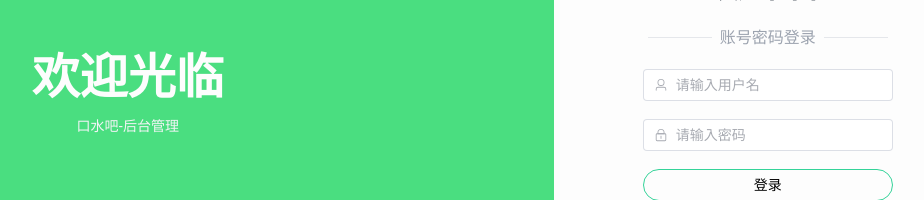
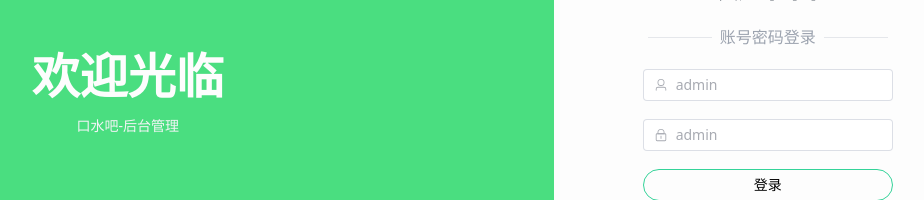
Before and after one commit to Fu-Huan-Mei/manage-system, a Vue app: page /#/login in a window 1280 px wide. Shown: the part 306-506 px from the top of the page, without its empty margins (299-1223 px from the left). Built offline with nearby package versions, Linux system fonts and the light colour scheme.

Commit message:
learning

```diff
--- a/src/pages/login.vue
+++ b/src/pages/login.vue
@@ -18,7 +18,7 @@
                 <el-form ref="formRef" :rules="rules" :model="form" class="w-[250px]">
                     <!--用户名-->
                     <el-form-item prop="username">
-                        <el-input v-model="form.username" placeholder="请输入用户名">
+                        <el-input v-model="form.username" placeholder="admin">
                             <template #prefix>
                                 <el-icon><user /></el-icon>
                             </template>
@@ -26,7 +26,7 @@
                     </el-form-item>
                     <!--密码-->
                     <el-form-item prop="password">
-                        <el-input type="password" v-model="form.password" show-password placeholder="请输入密码">
+                        <el-input type="password" v-model="form.password" show-password placeholder="admin">
                             <template  #prefix>
                                 <el-icon><lock /></el-icon>
                             </template>
```
Also changed, not shown: 1 other file (tests, documents, lock files or other folders).
